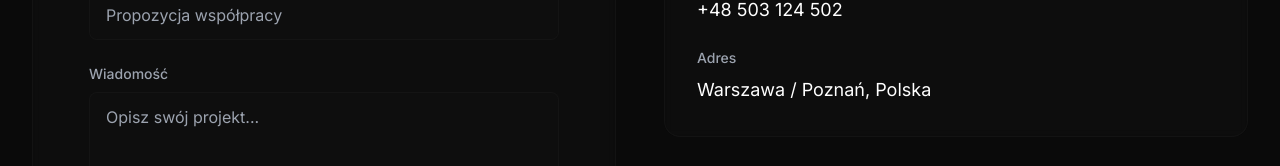
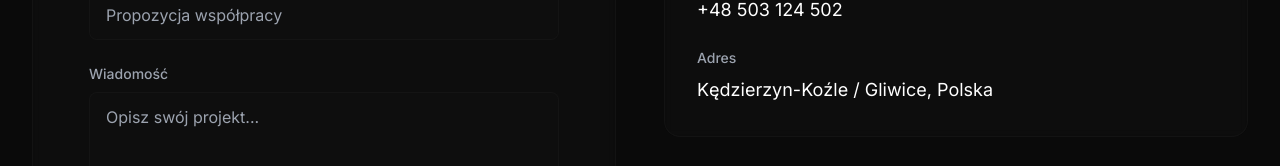
Before and after one commit to piwaneczko/int-sd-website, a React (Vite) app: page /contact in a window 1280 px wide. Shown: the part 485-651 px from the top of the page. Built offline with nearby package versions, Linux system fonts and the light colour scheme.

Commit message:
fix: update contact address to Kędzierzyn-Koźle/Gliwice

```diff
--- a/src/i18n/translations.js
+++ b/src/i18n/translations.js
@@ -70,7 +70,7 @@ export const translations = {
       placeholderName: 'Jan Kowalski', placeholderSubject: 'Propozycja współpracy', placeholderMessage: 'Opisz swój projekt...',
       btnSend: 'Wyślij wiadomość',
       infoTitle: 'Dane kontaktowe',
-      labelPhone: 'Telefon', labelAddress: 'Adres', address: 'Warszawa / Poznań, Polska',
+      labelPhone: 'Telefon', labelAddress: 'Adres', address: 'Kędzierzyn-Koźle / Gliwice, Polska',
       profilesTitle: 'Profile',
     },
     footer: {
@@ -153,7 +153,7 @@ export const translations = {
       placeholderName: 'John Doe', placeholderSubject: 'Collaboration proposal', placeholderMessage: 'Describe your project...',
       btnSend: 'Send message',
       infoTitle: 'Contact details',
-      labelPhone: 'Phone', labelAddress: 'Address', address: 'Warsaw / Poznań, Poland',
+      labelPhone: 'Phone', labelAddress: 'Address', address: 'Kędzierzyn-Koźle / Gliwice, Poland',
       profilesTitle: 'Profiles',
     },
     footer: {
```
